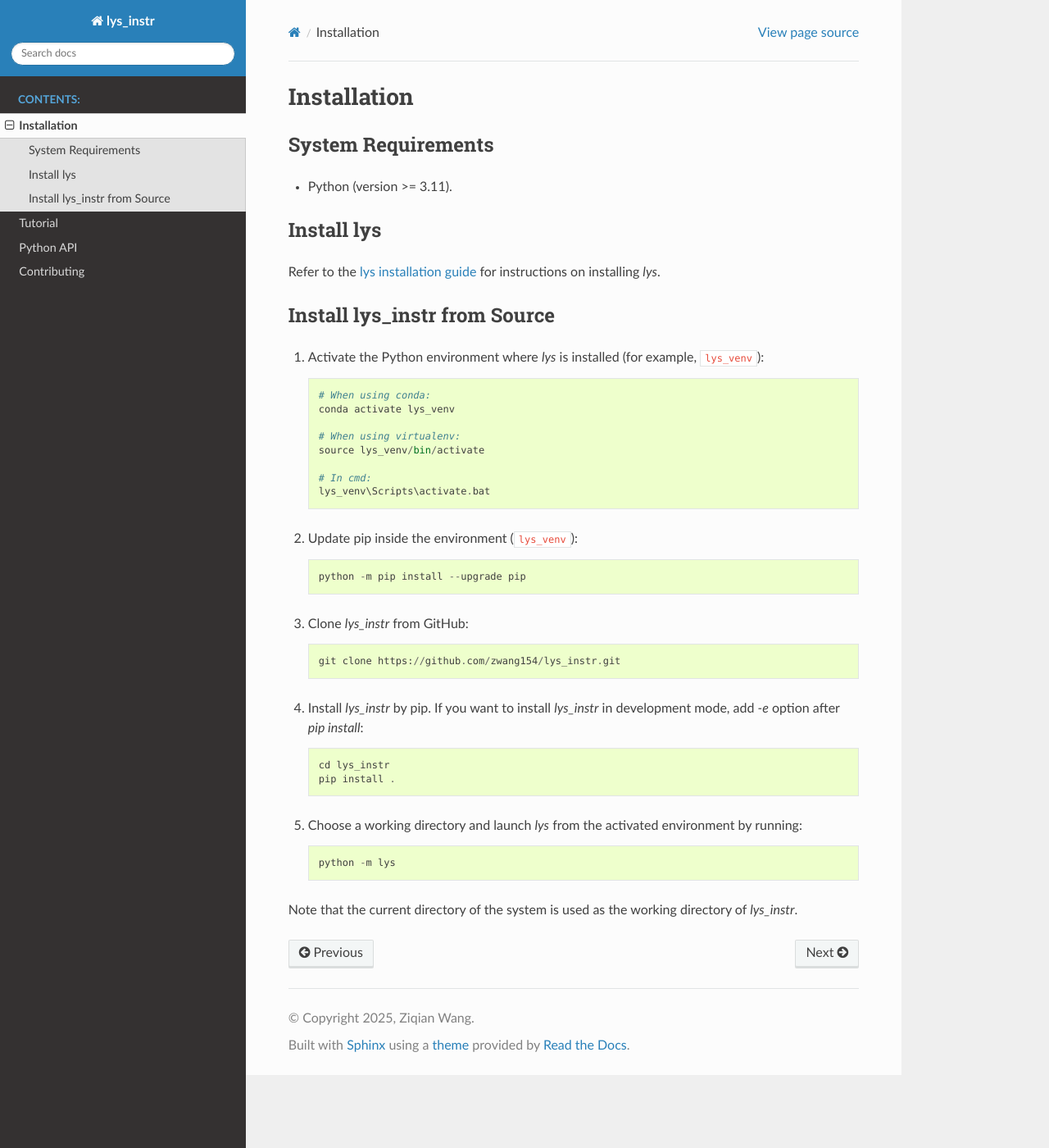
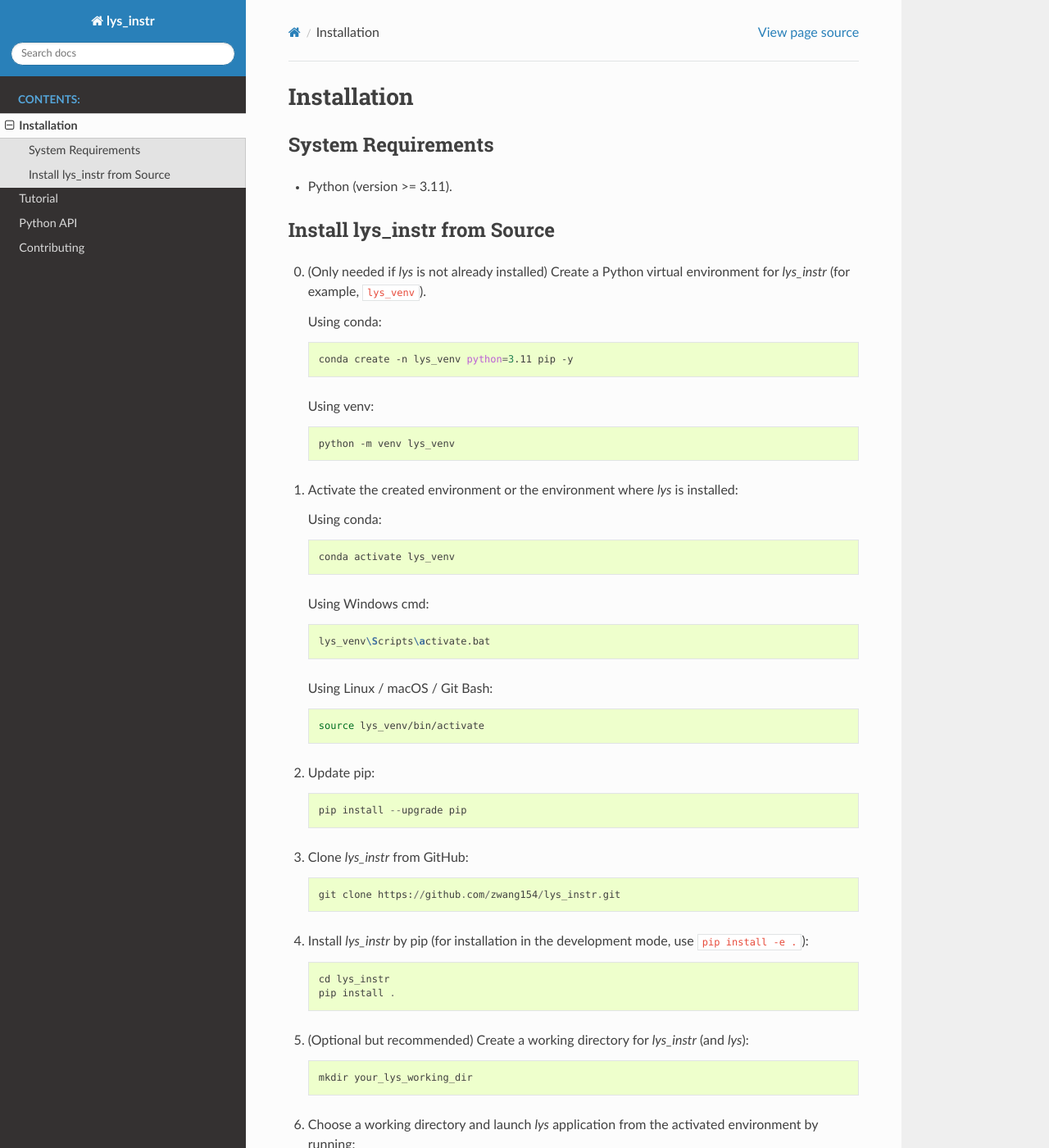
Before and after one commit to zwang154/lys_instr, a Sphinx documentation site: the page built from docs_src/source/install.rst, in a window 1280 px wide and 1400 px high. Shown: the whole window at 82% size. Built offline with Sphinx 7.4.7 and the Read the Docs theme 3.1.0, drawn with Linux system fonts in a browser that asks for light colours; some of the changed text lies outside the part shown.

Commit message:
Updated install.

```diff
--- a/docs_src/source/install.rst
+++ b/docs_src/source/install.rst
@@ -1,48 +1,67 @@
 Installation
-=============================
+============
 
 System Requirements
--------------------------
+-------------------
 
 - Python (version >= 3.11).
 
 
-Install lys
------------
+Install lys_instr from Source
+-----------------------------
 
-Refer to the `lys installation guide <https://lys-devel.github.io/lys/install.html>`_ for instructions on installing *lys*.
+0. (Only needed if *lys* is not already installed) Create a Python virtual environment for *lys_instr* (for example, ``lys_venv``).
 
+   Using conda:
 
-Install lys_instr from Source
--------------------------------
+   .. code-block:: bash
 
-1. Activate the Python environment where *lys* is installed (for example, ``lys_venv``)::
+       conda create -n lys_venv python=3.11 pip -y
 
-    # When using conda:
-    conda activate lys_venv
+   Using venv:
 
-    # When using virtualenv:
-    source lys_venv/bin/activate
+   .. code-block:: bash
 
-    # In cmd:
-    lys_venv\Scripts\activate.bat
+       python -m venv lys_venv
 
-2. Update pip inside the environment (``lys_venv``)::
+1. Activate the created environment or the environment where *lys* is installed:
 
-    python -m pip install --upgrade pip
+   Using conda:
+
+   .. code-block:: bash
+
+       conda activate lys_venv
+
+   Using Windows cmd:
+
+   .. code-block:: bash
+
+       lys_venv\Scripts\activate.bat
+
+   Using Linux / macOS / Git Bash:
+
+   .. code-block:: bash
+
+       source lys_venv/bin/activate
+
+2. Update pip::
+
+    pip install --upgrade pip
 
 3. Clone *lys_instr* from GitHub::
 
     git clone https://github.com/zwang154/lys_instr.git
 
-
-4. Install *lys_instr* by pip. If you want to install *lys_instr* in development mode, add `-e` option after `pip install`::
+4. Install *lys_instr* by pip (for installation in the development mode, use ``pip install -e .``)::
 
     cd lys_instr
     pip install .
 
-5. Choose a working directory and launch *lys* from the activated environment by running::
+5. (Optional but recommended) Create a working directory for *lys_instr* (and *lys*)::
 
+    mkdir your_lys_working_dir
+
+6. Choose a working directory and launch *lys* application from the activated environment by running::
+
+    cd your_lys_working_dir
     python -m lys
-
-Note that the current directory of the system is used as the working directory of *lys_instr*.
```
